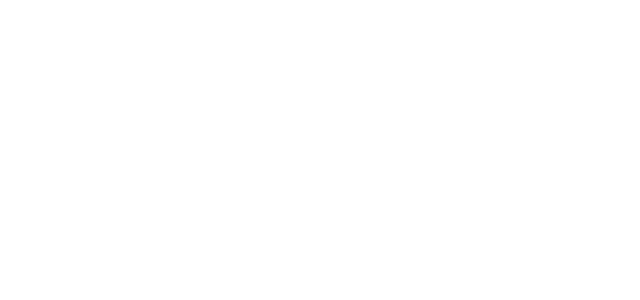
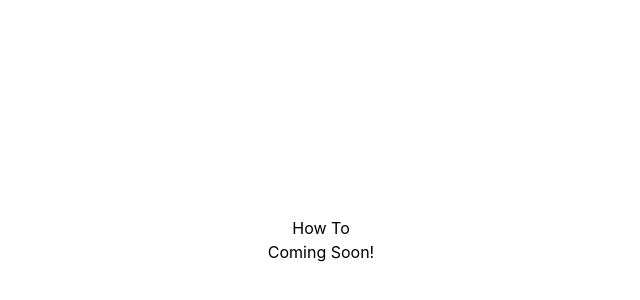
Before and after one commit to agencyaadu/freesheetsai.xyz-Phase-1, a React (Vite) app: page /how-to in a window 1280 px wide. Before the commit this address had no page. Shown: the part 160-460 px from the top of the page, without its empty margins (319-959 px from the left). Built offline with nearby package versions, Linux system fonts and the light colour scheme.

Commit message:
Added 'How To' Page

```diff
--- a/src/App.jsx
+++ b/src/App.jsx
@@ -2,6 +2,7 @@
 import { BrowserRouter as Router, Route, Routes, Link } from "react-router-dom"
 import PrivacyPolicy from "./Components/PrivacyPolicy/PrivacyPolicy"
 import TermsOfService from "./Components/TOS/TOS"
+import HowTo from "./Components/HowTo/HowTo"
 
 function App() {
 
@@ -12,6 +13,7 @@
             <Route path="/" element={<LandingPage />} />
             <Route path="/privacy-policy/" element={<PrivacyPolicy />} />
             <Route path="/terms-and-conditions/" element={<TermsOfService />} />
+            <Route path="/how-to/" element={<HowTo />} />
           </Routes>
         </Router>
       </div>
--- /dev/null
+++ b/src/Components/HowTo/HowTo.jsx
@@ -0,0 +1,14 @@
+import React from 'react';
+
+const HowTo = () => {
+  return (
+    <div className="terms-container container mx-auto p-6 flex flex-col items-center justify-center h-screen">
+      <div>How To</div>
+      <div>Coming Soon!</div>
+    </div>
+
+
+  );
+};
+
+export default HowTo;
--- a/src/Components/LandingPage/LandingPage.jsx
+++ b/src/Components/LandingPage/LandingPage.jsx
@@ -88,7 +88,8 @@
             </div>
             <footer className="mt-10 flex gap-x-1 ">
                 <Link to="/privacy-policy/" className="text-custormGray hover:underline">Privacy Policy</Link> |
-                <Link to="/terms-and-conditions/" className="text-custormGray hover:underline">Terms and Conditions</Link>
+                <Link to="/terms-and-conditions/" className="text-custormGray hover:underline">Terms and Conditions</Link> |
+                <Link to="/how-to/" className="text-custormGray hover:underline">How to</Link>
             </footer>
         </main>
     </div>
```
